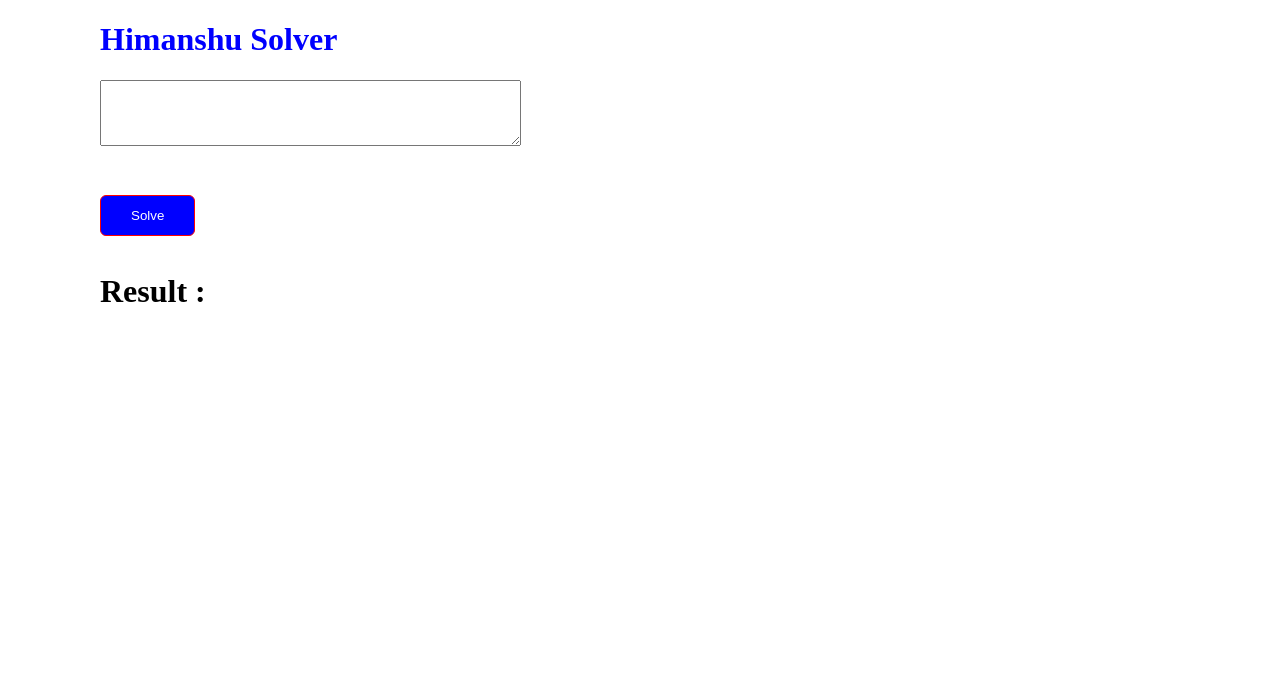
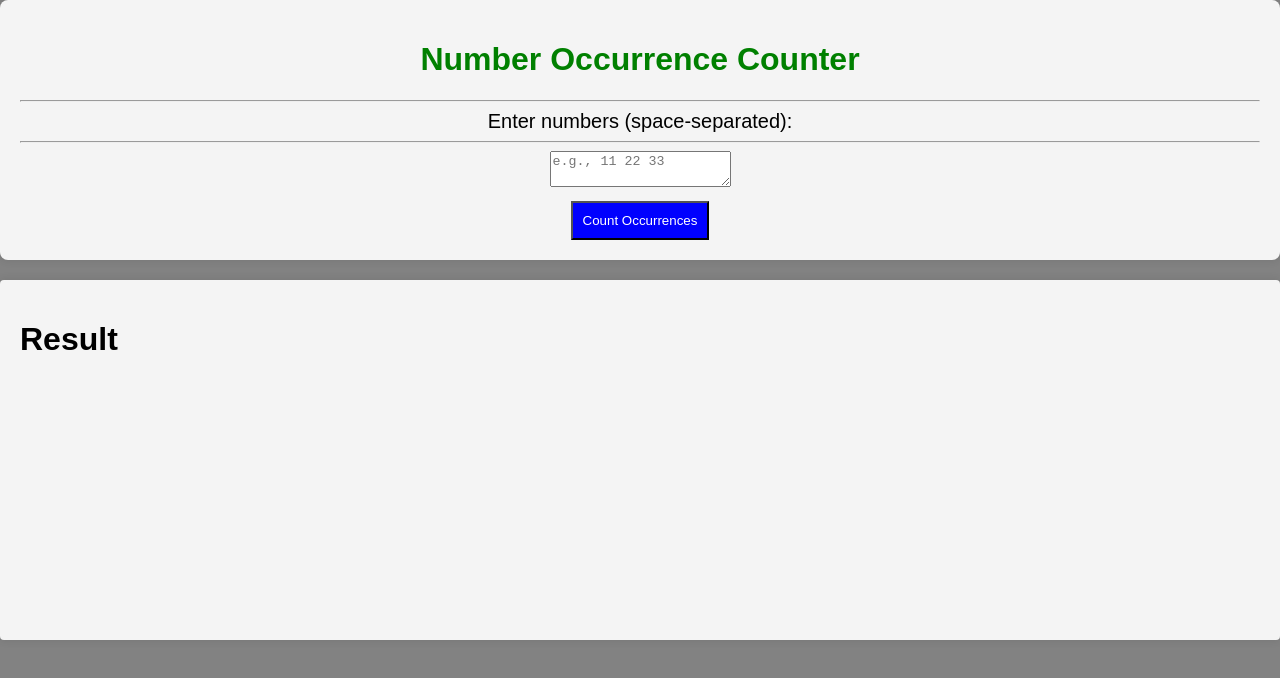
Before and after one commit to mrsandipmrj/NumberShorter, a plain HTML site: page index.html in a window 1280 px wide. Drawn offline with Linux system fonts and the light colour scheme.

Commit message:
Update index.html

```diff
--- a/index.html
+++ b/index.html
@@ -1,65 +1,95 @@
+<!DOCTYPE html>
+<html lang="en">
+<head>
+    <meta charset="UTF-8">
+    <meta name="viewport" content="width=device-width, initial-scale=1.0">
+    <title>Number Occurrence Counter</title>
+    <style>
+
+body {
+    font-family: Arial, sans-serif;
+    background-color: #0000007d;
+    margin: 0;
+    height: 96vh;
+}
+.container-result{
+    padding: 20px;
+	display:block;
+	background-color: #f4f4f4;
+    border-radius: 4px;
+    box-shadow: 0 0 10px rgba(0, 0, 0, 0.1);
+	margin-top:20px;
+	height:40vh;
+
+}
+.result{
+margin-left:45%;
+}
+.container-field {
+    text-align: center;
+	background-color: #f4f4f4;
+    padding: 20px;
+    border-radius: 8px;
+    box-shadow: 0 0 10px rgba(0, 0, 0, 0.1);
+}
+
+button {
+    padding: 10px;
+    margin-top: 10px;
+    cursor: pointer;
+	background-color:blue;
+	color:white;
+}
+	</style>
+</head>
+<body>
+    <div class="container-field">
+        <h1 style="color:green">Number Occurrence Counter</h1>
+		<hr>
+        <div for="numberArray" style="font-size:20px">Enter numbers (space-separated):</div><hr>
+		<textarea type="number" id="numberArray" placeholder="e.g., 11 22 33" ></textarea>
+
+        <div><button onclick="countOccurrences()">Count Occurrences</button></div>
+
+    </div>
+	  <div class="container-result">
+	  <h1>Result</h1>
+	  <div id="result"></div>
+    </div>
+</body>
+<script>
+
+function countOccurrences() {
+    const inputElement = document.getElementById('numberArray');
+    const resultElement = document.getElementById('result');
+
+    const numbers = inputElement.value.split(' ').map(Number);
+    const occurrences = {};
+
+    numbers.forEach(number => {
+        occurrences[number] = (occurrences[number] || 0) + 1;
+    });
+
+	const sortedEntries = Object.entries(occurrences).sort((a , b)=> b[1] - a[1]);
+
+    let resultHTML = '<h2>Occurrences:</h2>';
+	let currentCount = null;
+	   for (const [number, count] of sortedEntries) {
+	   if(count !== currentCount){
+	   if( currentCount !== null){
+	    resultHTML += '</p>';
+	   }
+       resultHTML += `<p><strong>${count} :: </strong>`;
+       currentCount = count;
+    }
+        resultHTML += `${number} `;
+    }
+
+    resultElement.innerHTML = resultHTML +'<br>';
+}
 
 
-<!DOCTYPE html>
-<html lang="en">
 
-<head>
-  <meta charset="utf-8">
-  <meta name="viewport" content="width=device-width, initial-scale=1">
-  <title>Himanshu Solver</title>
-</head>
+</script>
 
-<body style="margin-left:100px">
- <h1 style="color:blue;">Himanshu Solver<h1>
-<textarea class="inputData" name="w3review" rows="4" cols="50"></textarea></br></br>
-<button onclick="solveThis()" style="padding:12px 30px;color:white;background-color:blue;border-radius:6px;border:1px solid red">Solve</button></br></br>
-<span id="result"> Result : </span>
-</body>
-<script>
-function solveThis(){
-var str = document.querySelector(".inputData").value;
-var temp = new Array();
-temp = str.split(",");
-let numberArray = temp.map(el=>parseInt(el));
-GetValue(numberArray)
-}
-/*function removeItem(numberArray, item) {
-  for(i = 0; i<numberArray.length; i++){
-    if(numberArray[i] == item) {
-     numberArray.splice(numberArray.indexOf(item), 1);
-    }
-  }
-}*/
-
-function GetValue(numberArray){ debugger
-
-if(numberArray.length == 0)
-        console.log(null);
-		while(numberArray.length != 0){
-    var modeMap = {};
-    var maxEl = numberArray[0], maxCount = 1;
-    for(var i = 0; i < numberArray.length; i++)
-    {
-        var el = numberArray[i];
-        if(modeMap[el] == null)
-            modeMap[el] = 1;
-        else
-            modeMap[el]++;
-        if(modeMap[el] > maxCount)
-        {
-            maxEl = el;
-            maxCount = modeMap[el];
-        }
-    }
-document.getElementById("result").innerHTML = document.getElementById("result").innerText +" "+maxCount +" - "+ numberArray+',  ';
-for(var item in numberArray){
-if(item == numberArray){
-array.remove(maxEl);
-}
-}
-
-}
-
-}
-</script>
 </html>
```
